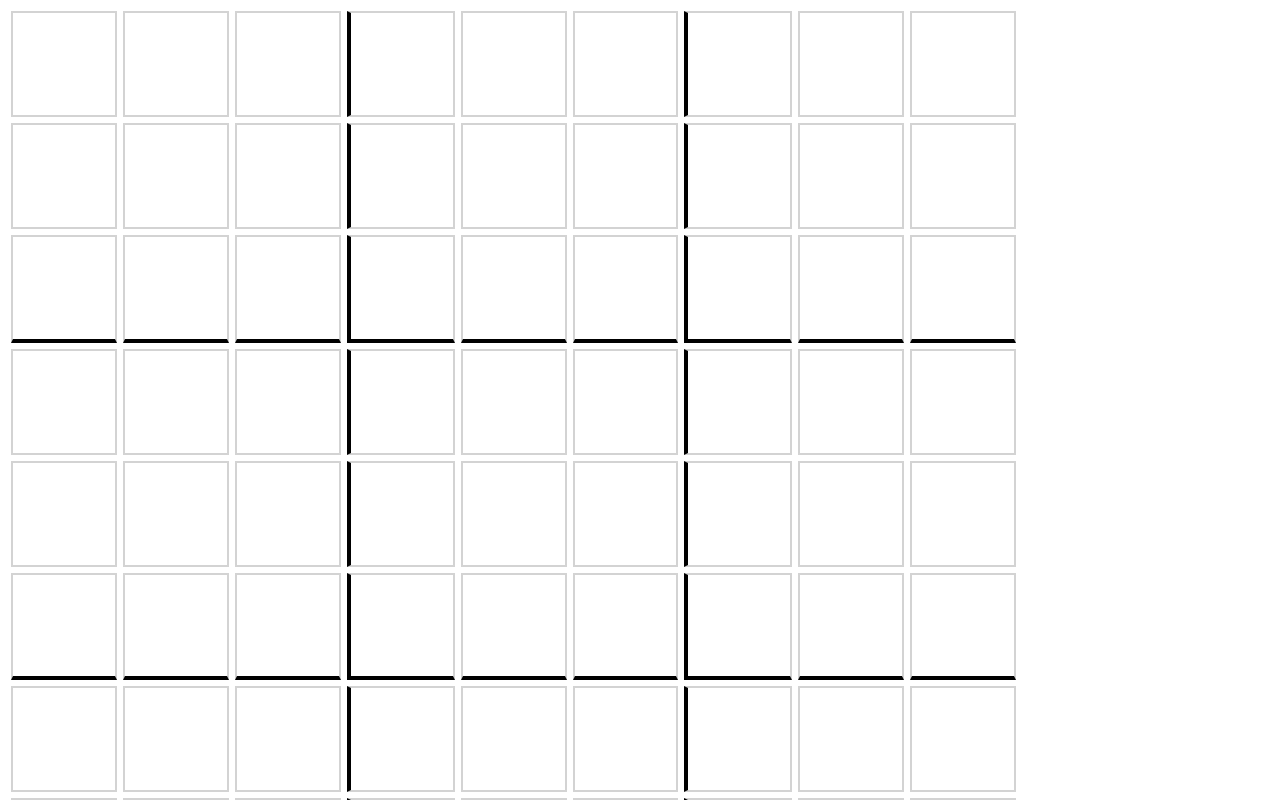
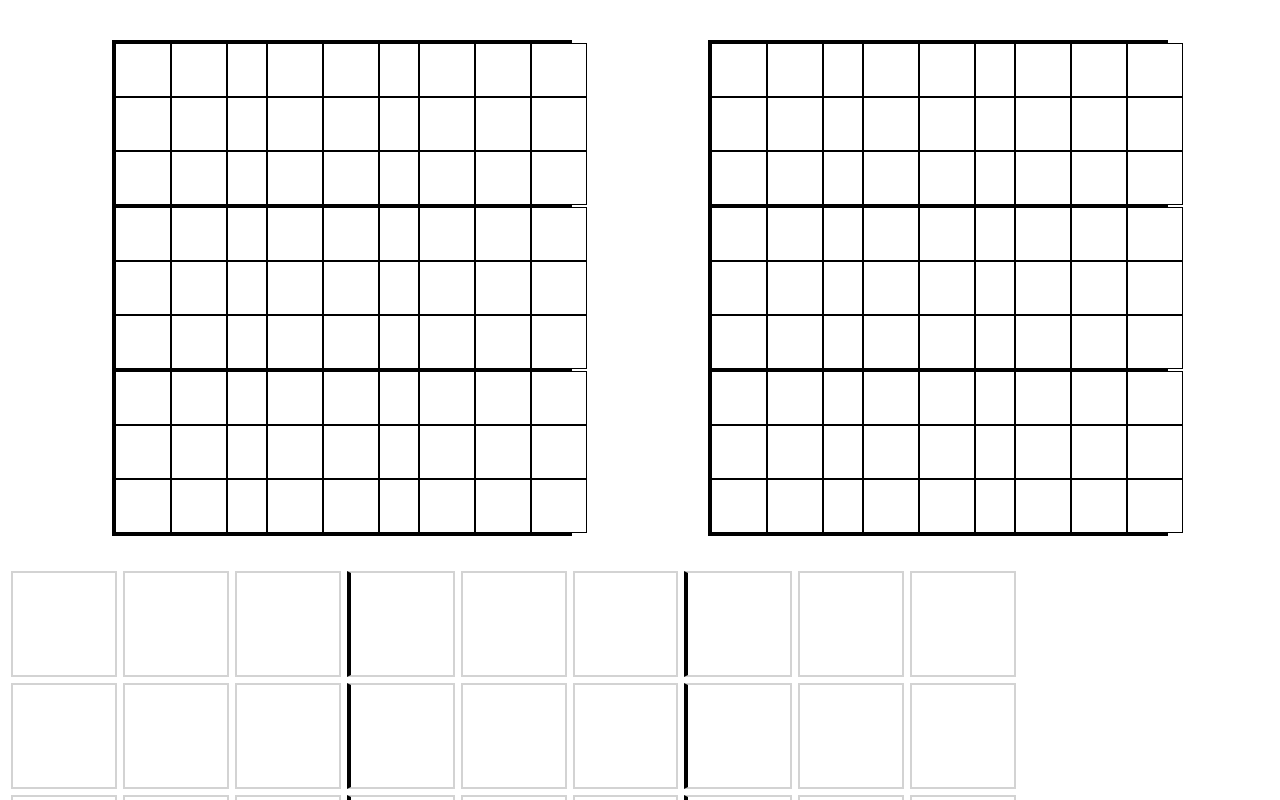
Before and after one commit to z-olpin/sodoku_solver, a React app: page / in a window 1280 px wide. Shown: the top 800 px of the page. Built offline with nearby package versions, Linux system fonts and the light colour scheme; the HTML template or start-up script is replaced by a standard one.

Commit message:
better board design, not wired yet

```diff
--- a/src/components/App.js
+++ b/src/components/App.js
@@ -8,6 +8,43 @@
 import React, { useState, useEffect } from 'react'
 import solveBoard from './solver'
 import styles from '../static/styles'
+
+
+let Board = () => {
+  return (
+    <div className="Board" style={{margin: '2rem', width: '456px', display: 'flex', flexDirection: 'column', flexBasis: '1', border: '2px solid black'}}>
+      <Row />
+      <Row />
+      <Row />
+    </div>
+  )
+}
+
+let Row = () => {
+  return (
+    <div className="row" style={{flex: '1', display: 'flex'}}>
+      <Square /><Square /><Square />
+    </div>
+  )
+}
+
+let Square = () => {
+  return (
+    <div className="square" style={{flex: '1', border: '1px solid black', width: '150px'}}>
+      <InputRow />
+      <InputRow />
+      <InputRow />
+    </div>
+  )
+}
+
+let InputRow = () => {
+  return (
+    <div className="inputRow" style={{flexDirection: 'row', display: 'flex', width: '150px'}}>
+      {[...Array(3).keys()].map(n => <input type="text" maxLength={1} onChange={()=>{}} style={{width: '50px', height: '50px', border: '1px solid black'}}/>)}
+    </div>
+  )
+}
 
 let SolvedDisplay = (props) => {
   const [solvedBoard, setSolvedBoard] = useState([...Array(81)])
@@ -55,6 +92,7 @@ let InputBoard = () => {
   return (
     <div>
       <div>
+        <div style={{display: 'flex', flexWrap: 'wrap', justifyContent: 'space-evenly'}}><Board /><Board /></div>
         <div>{[...Array(9).keys()].map(n => <input type="text" maxLength={1} onChange={entry} id={n+ 0} style={{...((n%3==0 && !(n%9==0)) ? styles.inputLeftBorder: styles.inputStyles)}} />)}</div>
         <div>{[...Array(9).keys()].map(n => <input type="text" maxLength={1} onChange={entry} id={n+ 9} style={{...((n%3==0 && !(n%9==0)) ? styles.inputLeftBorder : styles.inputStyles)}} />)}</div>
         <div>{[...Array(9).keys()].map(n => <input type="text" maxLength={1} onChange={entry} id={n+18} style={{...((n%3==0 && !(n%9==0)) ? styles.inputLeftBorder : styles.inputStyles), ...styles.inputBottomBorder}} />)}</div>
```
